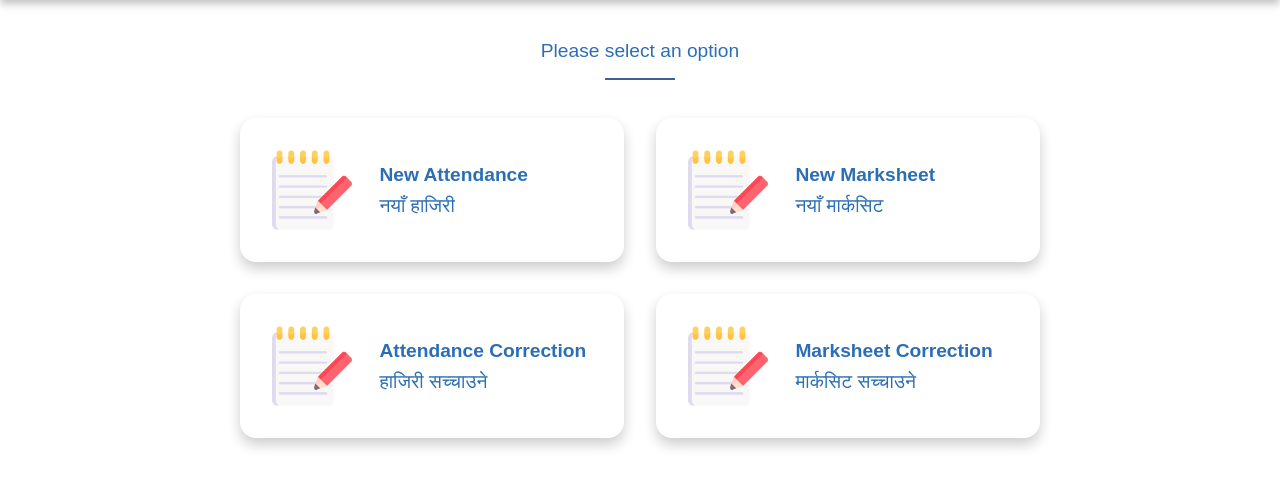
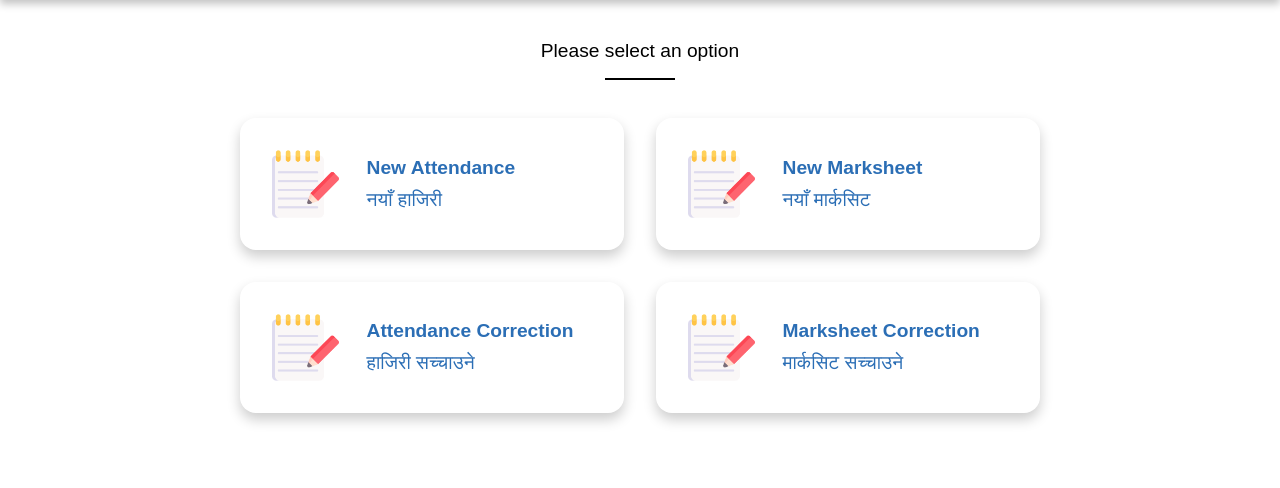
Before and after one commit to bhawesh-mishra/Mechi_Multiple_Campus, a PHP site: page /template/teacher.html in a window 1280 px wide. Shown: the part 87-575 px from the top of the page. Run offline with PHP 8.4, Linux system fonts and the light colour scheme.

Commit message:
added favicon

```diff
--- a/res/css/teacher.css
+++ b/res/css/teacher.css
@@ -48,7 +48,6 @@ button {
   justify-content: center;
   position: relative;
   font-size: larger;
-  color: var(--accent-color);
 }
 #title:after {
   content: "";
@@ -57,7 +56,7 @@ button {
   height: 2px;
   width: 70px;
   transition: 0.5s ease-out;
-  background: #3d6098;
+  background: var(--primary-color);
 }
 #title:hover::after {
   transform: scaleX(1);
@@ -70,12 +69,17 @@ section {
   position: absolute;
   left: 50%;
   transform: translateX(-50%);
-  display: grid;
-  grid-template-rows: repeat(2, 2fr);
-  grid-template-columns: repeat(2, 2fr);
+  display: flex;
   gap: 2rem;
+  flex-direction: column;
   align-items: center;
   justify-content: center;
+}
+
+#new-action,
+#update-action {
+  display: flex;
+  gap: 2rem;
 }
 
 article {
@@ -94,7 +98,7 @@ article:hover {
 
 article > img {
   margin-right: 2ch;
-  height: calc(var(--h1-size) * 2 + 1rem);
+  height: calc(var(--h2-size) * 2 + 1rem);
   width: auto;
 }
 
--- a/template/index.html
+++ b/template/index.html
@@ -6,6 +6,7 @@
     <title>Portal | Mechi Multiple Campus</title>
     <link rel="stylesheet" href="../res/css/index.css" />
     <link rel="stylesheet" href="../res/css/theme.css" />
+    <link rel="icon" type="image/x-icon" href="../res/img/favicon.png" />
   </head>
   <body>
     <main>
--- a/template/teacher.html
+++ b/template/teacher.html
@@ -5,6 +5,7 @@
     <meta name="viewport" content="width=device-width, initial-scale=1.0">
     <link rel="stylesheet" href="../res/css/theme.css" />
     <link rel="stylesheet" href="../res/css/teacher.css">
+    <link rel="icon" type="image/x-icon" href="../res/img/favicon.png">
     <script src="../res/js/main.js"></script>
     <script src="../res/js/teacher.js"></script>
     <title>Teacher Dashboard | Mechi Multiple Campus</title>
@@ -15,12 +16,13 @@
           <img src="../res/img/TU-Logo.svg.png" alt="TU Logo" />
           <h2>Mechi Multiple Campus</h2>
         </span>
-        <button id="logout" onclick="logout()">Log out</button>
+        <button type="button" id="logout" onclick="logout()">Log out</button>
       </header>
     </header>
    <main>
     <div id="title">Please select an option</div>
     <section>
+        <div id="new-action">
             <article>
                 <img src="../res/img/notebook.png" alt="notebook">
                 <a href="#" class="hgroup">
@@ -35,6 +37,8 @@
                     <h3 class="Nepali">नयाँ मार्कसिट</h3>
                 </a>
             </article>
+        </div>
+        <div id="update-action">
             <article>
                 <img src="../res/img/notebook.png" alt="notebook">
                 <a href="#" class="hgroup">
@@ -49,6 +53,7 @@
                     <h3 class="Nepali">मार्कसिट सच्चाउने</h3>
                 </a>
             </article>
+        </div>
     </section>
     </main>
 </body>
```
Also changed, not shown: template/attendance.html (+5 -6 lines), res/img/Notebook.webp (deleted), res/img/favicon.png (added). Lines whose indentation alone changed are shown as unchanged.
